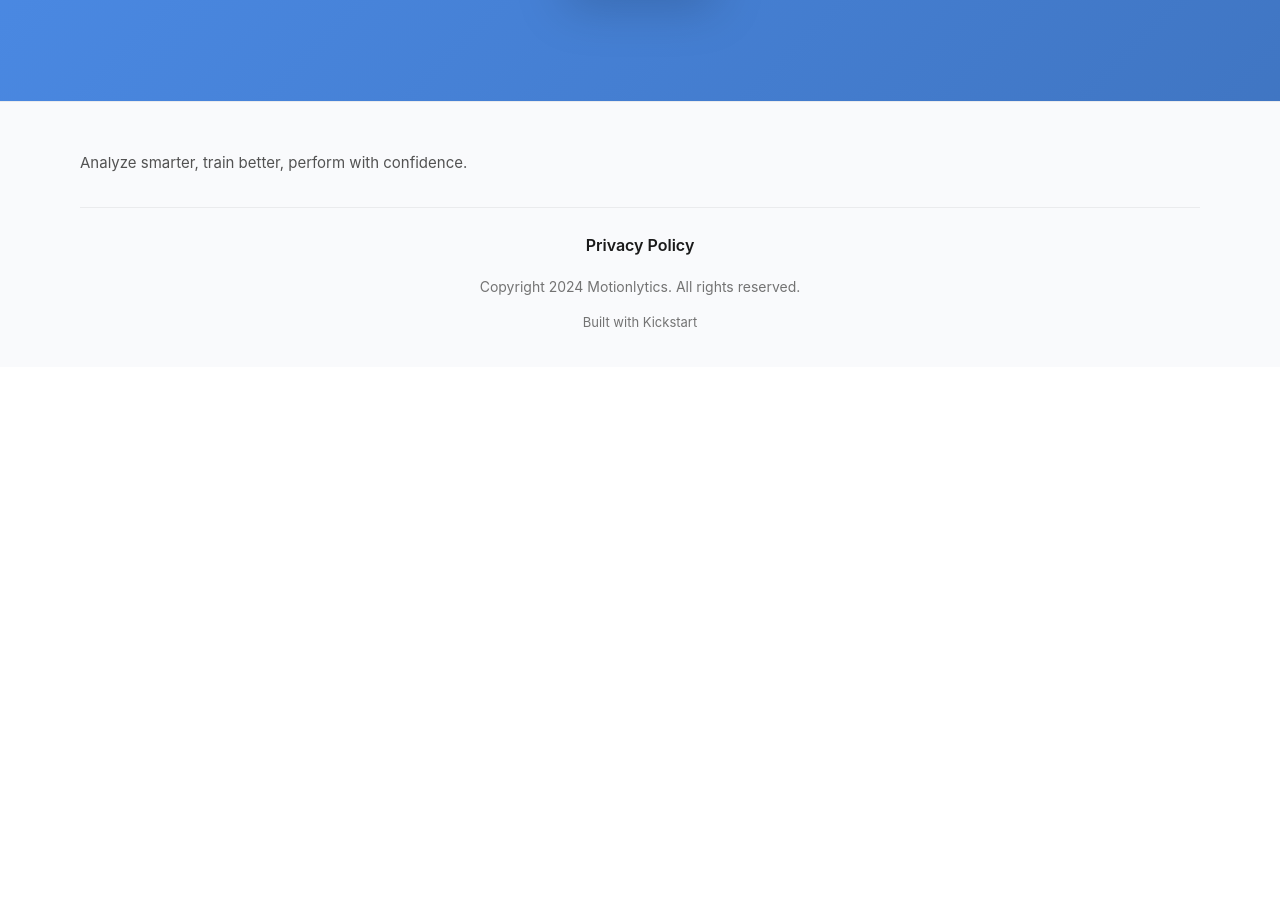
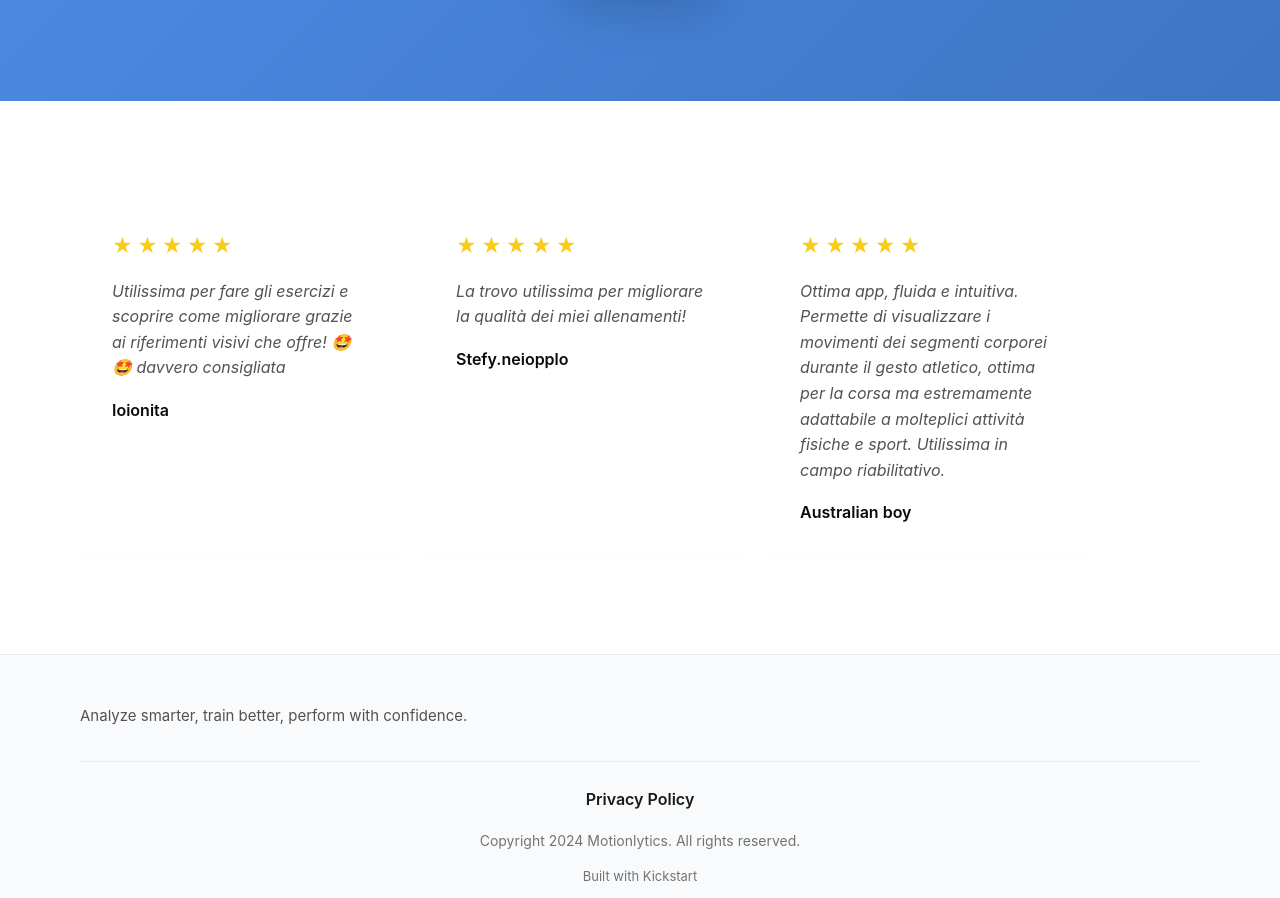
Before and after one commit to 12Stefano/Motionlytics, a plain HTML site: page index.html in a window 1280 px wide. Shown: the part 2387-3285 px from the top of the page. Before the commit the page ends 2754 px from the top, so only its background shows below. Drawn offline with Linux system fonts and the light colour scheme.

Commit message:
Deploy website – 18 May 2026 at 15:28

```diff
--- a/index.html
+++ b/index.html
@@ -198,6 +198,46 @@
             </div>
           </div>
         </div>
+        <div id="reviews" class="testimonials-section testimonials-carousel">
+          <div class="container">
+            <div class="section-header"></div>
+            <div class="testimonials-scroll">
+              <div class="testimonial-card">
+                <div class="testimonial-rating">
+                  <span class="star">★</span>
+                  <span class="star">★</span>
+                  <span class="star">★</span>
+                  <span class="star">★</span>
+                  <span class="star">★</span>
+                </div>
+                <p class="testimonial-quote">Utilissima per fare gli esercizi e scoprire come migliorare grazie ai riferimenti visivi che offre! 🤩🤩 davvero consigliata</p>
+                <p class="testimonial-author">Ioionita</p>
+              </div>
+              <div class="testimonial-card">
+                <div class="testimonial-rating">
+                  <span class="star">★</span>
+                  <span class="star">★</span>
+                  <span class="star">★</span>
+                  <span class="star">★</span>
+                  <span class="star">★</span>
+                </div>
+                <p class="testimonial-quote">La trovo utilissima per migliorare la qualità dei miei allenamenti!</p>
+                <p class="testimonial-author">Stefy.neiopplo</p>
+              </div>
+              <div class="testimonial-card">
+                <div class="testimonial-rating">
+                  <span class="star">★</span>
+                  <span class="star">★</span>
+                  <span class="star">★</span>
+                  <span class="star">★</span>
+                  <span class="star">★</span>
+                </div>
+                <p class="testimonial-quote">Ottima app, fluida e intuitiva. Permette di visualizzare i movimenti dei segmenti corporei durante il gesto atletico, ottima per la corsa ma estremamente adattabile a molteplici attività fisiche e sport. Utilissima in campo riabilitativo.</p>
+                <p class="testimonial-author">Australian boy</p>
+              </div>
+            </div>
+          </div>
+        </div>
       </div>
     </main>
     <div class="site-footer">
```
